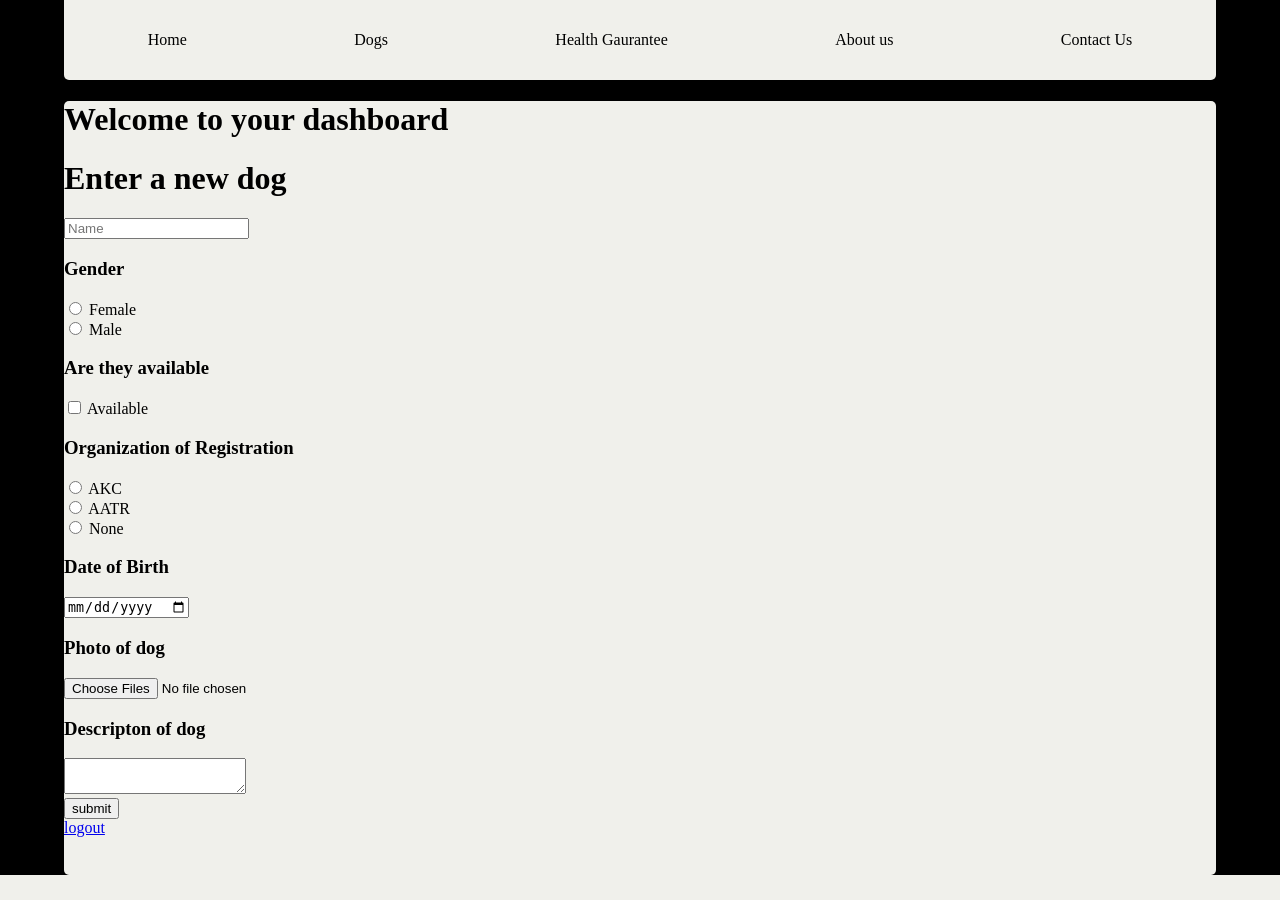
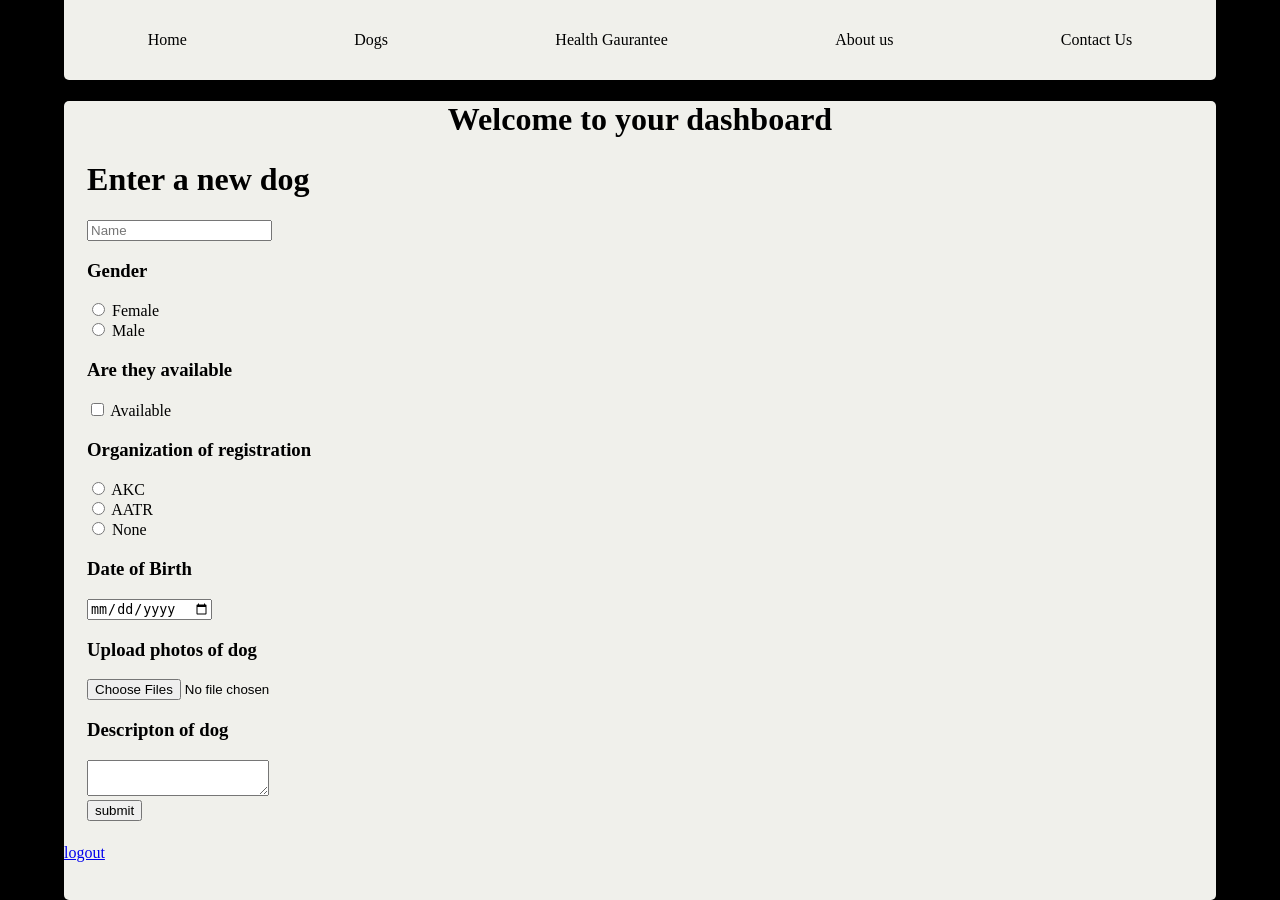
Before and after one commit to MoonBasedKas/SouthernROCAiredalesWebsite, a Flask app: page /admin in a window 1280 px wide. Before the commit the page ends 875 px from the top, so only its background shows below. Run offline with Flask 3, Linux system fonts and the light colour scheme; a user stored in the database is signed in.

Commit message:
adjust some values

```diff
--- a/app/static/mainpage.css
+++ b/app/static/mainpage.css
@@ -124,3 +124,8 @@
     color: black;
     margin: 10px;
 }
+
+/* Input form */
+.inputForm {
+    margin: 2%;
+}
--- a/app/templates/admin.html
+++ b/app/templates/admin.html
@@ -18,10 +18,10 @@
 
         <!-- Content -->
         <div id="home" class="info">
-            <h1>Welcome to your dashboard</h1>
+            <h1 class="title">Welcome to your dashboard</h1>
 
             <!-- Enter a new dog -->
-            <div>
+            <div class="inputForm">
                 <h1>Enter a new dog</h1>
                 <form>
                     <input type="text" placeholder="Name" name="Name" required><br>
@@ -37,7 +37,7 @@
                     <input type="checkbox" id="avail" name="avail" value="true"> Available<br>
 
                     <!-- Reg -->
-                    <h3>Organization of Registration</h3>
+                    <h3>Organization of registration</h3>
                     <input type="radio" name="reg" value="AKC" id="AKC" required> <label for="AKC">AKC</label><br>
                     <input type="radio" name="reg" value="AATR" id="AATR" required> <label for="AATR">AATR</label><br>
                     <input type="radio" name="reg" value="None" id="None" required> <label for="None">None</label><br>
@@ -45,7 +45,7 @@
                     <h3>Date of Birth</h3>
                     <input type="date" name="dob" required><br>
 
-                    <h3>Photo of dog</h3>
+                    <h3>Upload photos of dog</h3>
                     <input type="file" name="Photos[]" required multiple>
 
                     <h3>Descripton of dog</h3>
```
